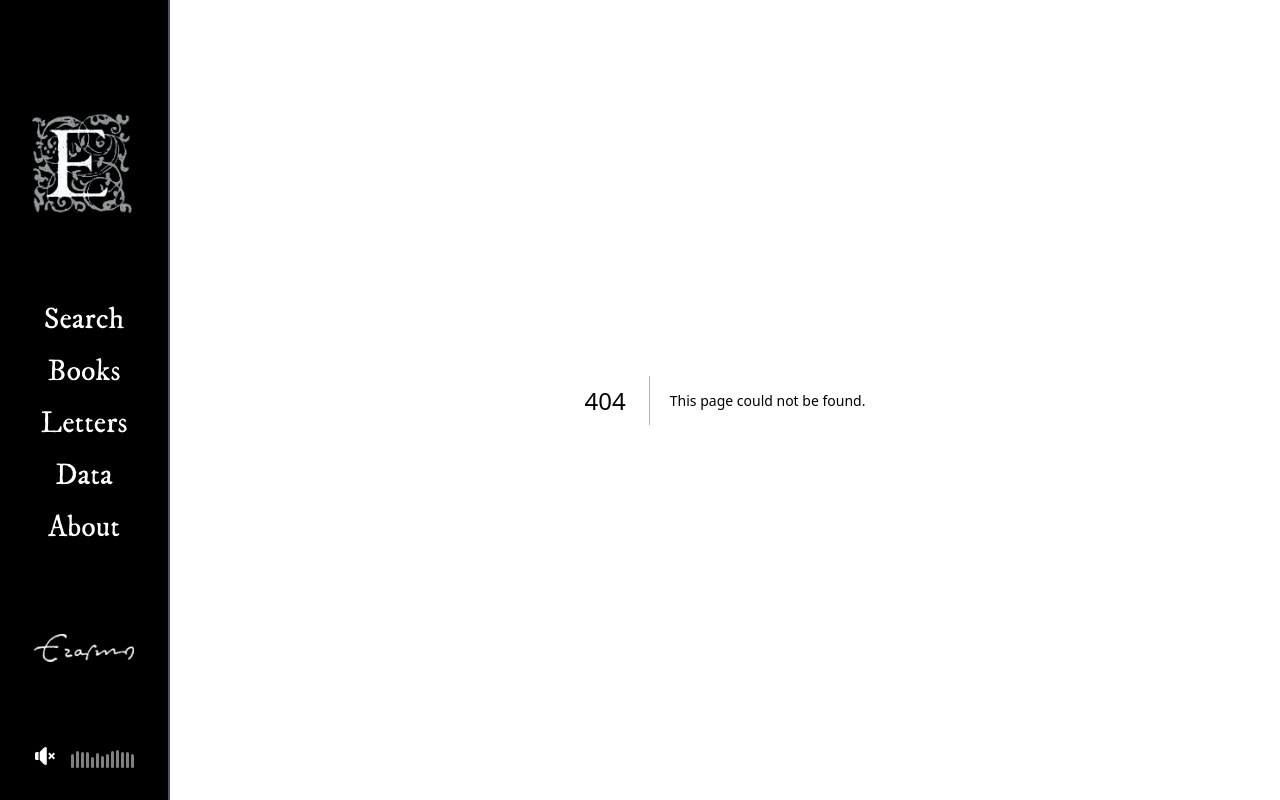
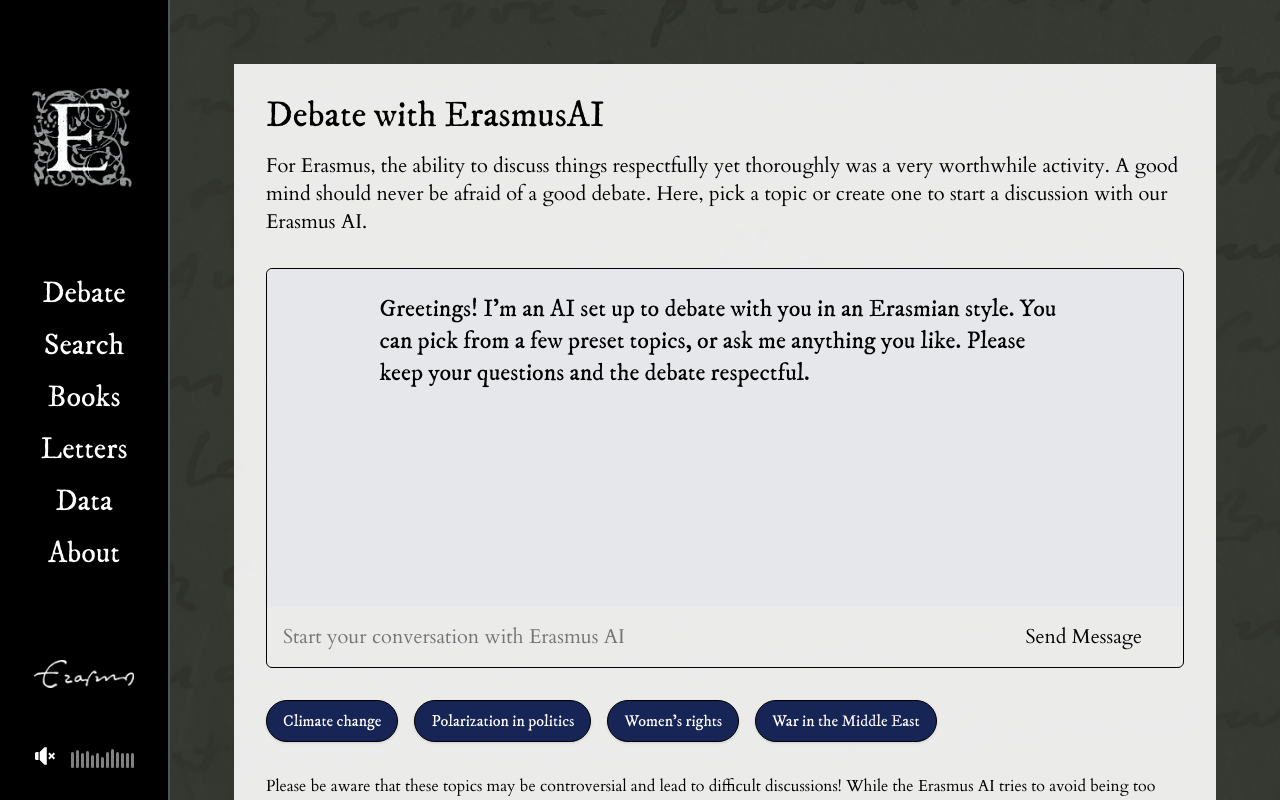
Before and after one commit to tempranova/erasmiana-digital, a Next.js app: page /debate in a window 1280 px wide. Before the commit this address had no page. Shown: the top 800 px of the page. Built offline with nearby package versions, Linux system fonts and the light colour scheme.

Commit message:
first ai attempt

```diff
--- /dev/null
+++ b/src/app/api/ai/route.js
@@ -0,0 +1,57 @@
+import { NextResponse } from "next/server";
+import { deepseek } from '@ai-sdk/deepseek';
+import { streamText } from 'ai';
+
+export const maxDuration = 30;
+
+export const POST = async (req) => {
+
+	const body = await req.json();
+
+	if (!body.messages) {
+		return NextResponse.json({ error : "Your message wasn't sent properly." }, { status: 400 });
+	} else {
+
+		try {
+
+      const systemPrompt = `
+				You are Erasmus AI, a respectful debate companion that helps users sharpen critical thinking in an Erasmian way. You do not provide opinions or views until the user answers at least 1 question.
+				Begin, based on the user's first message, by asking the user for more information about their opinion on the given subject.
+        Once you have a sense of their position, begin to question it in an Erasmian style:
+          - Respect their opinion and take it seriously, even if it seems ridiculous
+          - Use humor to gently prod their assumptions (use exaggeration, absurdity, and word play)
+          - Reverse or flip their views by looking at things from the opposite perspective
+          - Provide critique of their position
+          - Consider spiritual perspectives on the problem
+				DO NOT give general information or answers outside the scope of a debate.
+        DO NOT advise violence, racism, or prejudicial opinions.
+				Keep tone warm, slightly archaic, and grounded in consideration and reflection.
+        Do not speak too archaic -- keep it modern enough to be easily understood by a child of 12 years of age.
+        Keep answers short to encourage back-and-forth -- under 500 words at a time.
+			`
+
+			const messagesToSend = [{ role: 'system', content: systemPrompt }];
+
+			body.messages.forEach(message => {
+				messagesToSend.push({
+					role : message.type === 'bot' ? 'assistant' : 'user',
+					content : typeof message.message === 'string' ? message.message : message.message.props.dangerouslySetInnerHTML["__html"]
+				})
+			})
+
+	    const textStream = await streamText({
+        model : deepseek('deepseek-chat'),
+	      messages: messagesToSend,
+				// maxTokens: 200,
+				temperature : 1.3,
+	    });
+
+      return textStream.toDataStreamResponse();
+
+		} catch (err) {
+      console.log(err)
+  	 	return NextResponse.json({ error : `Error in querying the AI. ${JSON.stringify(err)}` }, { status: 500 });
+    }
+
+	}
+}
--- /dev/null
+++ b/src/app/debate/page.jsx
@@ -0,0 +1,21 @@
+import AIContainer from '@/components/ai/ai-container'
+
+export default async function Page() {
+
+  return (
+    <div className="w-full min-h-screen h-full bg-[url('/assets/erasmus-bg-2.png')] bg-cover bg-center bg-no-repeat bg-[#1d1f1b] bg-blend-overlay p-16">
+      <div className="max-w-7xl bg-white/90 relative p-8">
+        <div className="text-xl cardo-regular">
+          <h1 className="im-fell-dw-pica-regular text-4xl mb-4">Debate with ErasmusAI</h1>
+          <p>For Erasmus, the ability to discuss things respectfully yet thoroughly was a very worthwhile activity. A good mind should never be afraid of a good debate. Here, pick a topic or create one to start a discussion with our Erasmus AI.</p>
+        </div>
+
+        <div className="w-full m-auto max-w-7xl pb-16">
+          <div className="grid grid-cols-1 gap-8">
+            <AIContainer />
+          </div>
+        </div>
+      </div>
+    </div>
+  );
+}
--- /dev/null
+++ b/src/components/ai/ai-container.jsx
@@ -0,0 +1,122 @@
+'use client';
+import { useState } from 'react';
+
+export default function AIContainer({ placeholder, searchTitle }) {
+
+  const [ messages, setMessages ] = useState([{
+    type : "bot",
+    message : "Greetings! I'm an AI set up to debate with you in an Erasmian style. You can pick from a few preset topics, or ask me anything you like. Please keep your questions and the debate respectful."
+  }])
+  const [ returningMessage, setReturningMessage ] = useState("");
+  const [ input, setInput ] = useState("")
+  const [ loading, setLoading ] = useState(false)
+
+  const defaultTopics = [
+    "Climate change",
+    "Polarization in politics",
+    "Women's rights",
+    "War in the Middle East"
+  ]
+
+  const sendMessage = async () => {
+    const newMessages = [...messages];
+    newMessages.push({ type : "user", message : input })
+    setInput("")
+    setMessages(newMessages);
+    setLoading(true)
+    const response = await fetch(`/api/ai`, {
+      method : "POST",
+      body : JSON.stringify({
+        messages : newMessages
+      })
+    })
+    const reader = response.body.getReader();
+    const decoder = new TextDecoder();
+    let streamingText = '';
+    setLoading(false)
+
+    try {
+      while (true) {
+        const { done, value } = await reader.read();
+        if (done) break;
+
+        const chunk = decoder.decode(value, { stream: true });
+        const lines = chunk.split('\n').filter(line => line.trim() !== '');
+
+        for (const line of lines) {
+          if (line.startsWith('0:')) {
+            try {
+              let text = line.slice(3, line.length - 1);
+              text = text.replace(/\\n/g, "\n");
+              streamingText += text;
+
+              setReturningMessage(streamingText);
+            } catch (e) {
+              // Sometimes the data might not be JSON
+              console.log(e)
+              console.log('Raw data:', line.slice(6));
+            }
+          }
+        }
+      }
+    } catch (error) {
+      console.error('Error reading stream:', error);
+    } finally {
+      console.log('done')
+      newMessages.push({ type : "bot", message : streamingText })
+      setMessages(newMessages)
+      setReturningMessage("");
+    }
+  }
+
+  return (
+    <div className="mt-8 grid grid-cols-1 gap-8">
+      <div className="text-black cardo-regular text-xl h-[50vh] w-full border border-black rounded-md flex flex-col">
+        <div className="flex-1 bg-gray-200 rounded-t-md overflow-y-auto p-4">
+          {messages.map((message, i) => {
+            if(message.type === 'user') {
+              return (
+                <div key={`message-${i}`} className="flex">
+                  <div className="text-right ml-auto mb-4 rounded-lg shadow border border-gray-500 bg-gray-100 p-2 inline-block max-w-3/5">
+                    {message.message}
+                  </div>
+                </div>
+              )
+            } else {
+              return (
+                <div key={`message-${i}`}>
+                  <div
+                    className={`im-fell-dw-pica-regular text-2xl text-left m-auto mb-4 p-2 max-w-4/5`}
+                  >
+                    {message.message}
+                  </div>
+                </div>
+              )
+            }
+          })}
+          {returningMessage ?
+              <div className={`im-fell-dw-pica-regular text-2xl text-left m-auto mb-4 p-2 max-w-4/5`}>
+                {returningMessage}
+              </div>
+          : false}
+          {loading ? "Thinking..." : false}
+        </div>
+        <div className="flex">
+          <input value={input} onChange={(e) => setInput(e.target.value)} type="text" className="w-full mt-auto p-4" placeholder="Start your conversation with Erasmus AI" />
+          <button onClick={() => sendMessage()} className="w-64">Send Message</button>
+        </div>
+      </div>
+      <div className="flex gap-2">
+        {defaultTopics.map((topic, i) => {
+          return (
+            <div key={`topic-${i}`} className="bg-blue-950 text-white border border-black shadow mr-2 py-2 px-4 rounded-full ">
+              {topic}
+            </div>
+          )
+        })}
+      </div>
+      <div className="cardo-regular">Please be aware that these topics may be controversial and lead to difficult discussions! While the Erasmus AI tries to avoid being too provocative, it may be steered into uncomfortable territory if you try hard enough. Treat this tool with some grace and awareness.</div>
+    </div>
+  )
+
+}
--- a/src/components/nav/side-nav.jsx
+++ b/src/components/nav/side-nav.jsx
@@ -40,6 +40,9 @@ export default function SideNav({}) {
           </div>
           <div className="mt-22 w-full text-white text-3xl im-fell-dw-pica-regular flex flex-col gap-4 items-center">
             <div className="cursor-pointer decoration-from-font underline-offset-5 hover:underline">
+              <div onClick={() => animateLink("/debate")}>Debate</div>
+            </div>
+            <div className="cursor-pointer decoration-from-font underline-offset-5 hover:underline">
               <div onClick={() => animateLink("/search")}>Search</div>
             </div>
             <div className="cursor-pointer decoration-from-font underline-offset-5 hover:underline">
```
Also changed, not shown: 1 other file (tests, documents, lock files or other folders).
